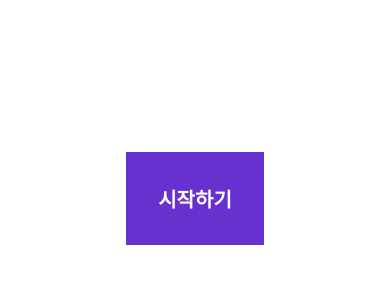
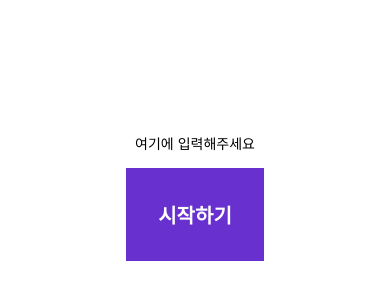
Before and after one commit to mu29/first-app-practice, a React Native app: screen / in a window 390 px wide. Shown: the part 224-524 px from the top of the page. Built offline with nearby package versions, Linux system fonts and the light colour scheme.

Commit message:
2-4. 텍스트 입력 부품을 사용해 봐요.

```diff
--- a/App.js
+++ b/App.js
@@ -1,13 +1,19 @@
 import React from 'react';
-import { StyleSheet, Text, View, TouchableOpacity, Alert } from 'react-native';
+import { StyleSheet, Text, View, TouchableOpacity, Alert, TextInput } from 'react-native';
 
 export default class App extends React.Component {
   render() {
+    let content = ''
     return (
       <View style={styles.container}>
+        <TextInput
+          placeholder="여기에 입력해주세요"
+          onChangeText={(text) => { content = text }}
+          style={styles.input}
+        />
         <TouchableOpacity
           activeOpacity={0.8}
-          onPress={() => { Alert.alert('눌렀어요!') }}
+          onPress={() => { Alert.alert(content) }}
         >
           <View style={styles.box}>
             <Text style={styles.first}>시작하기</Text>
@@ -25,6 +31,11 @@ const styles = StyleSheet.create({
     alignItems: 'center',
     justifyContent: 'center',
   },
+  input: {
+    width: '100%',
+    textAlign: 'center',
+    marginBottom: 16,
+  },
   box: {
     flexDirection: 'row',
     backgroundColor: '#6830CF',
```
